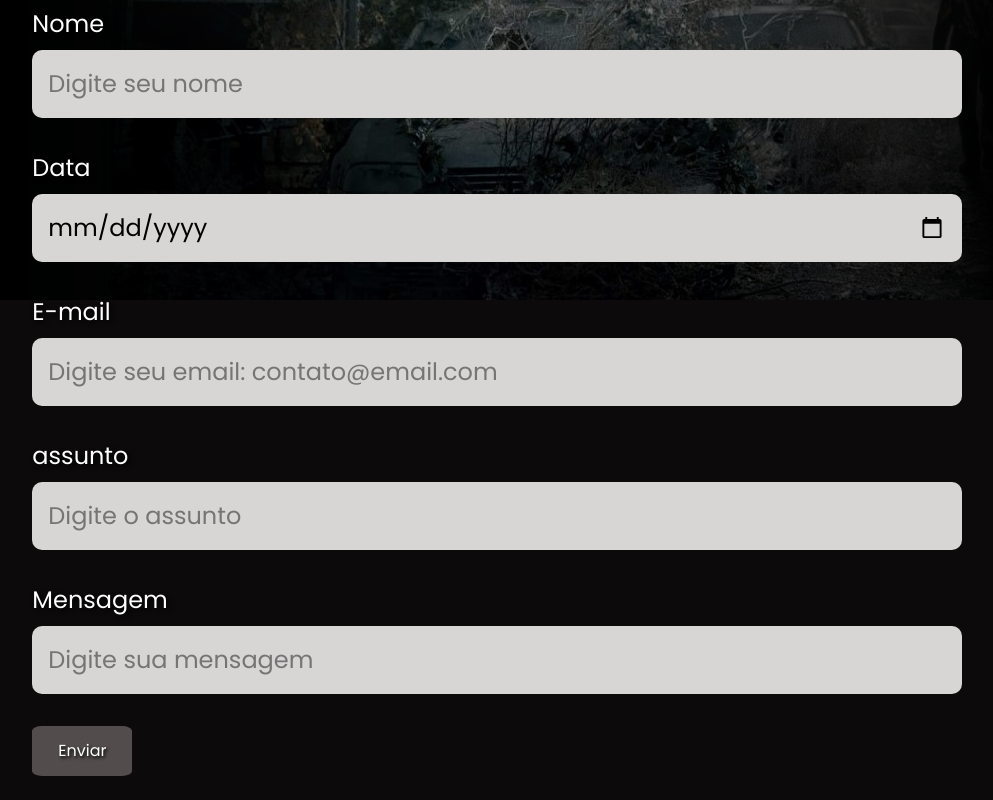
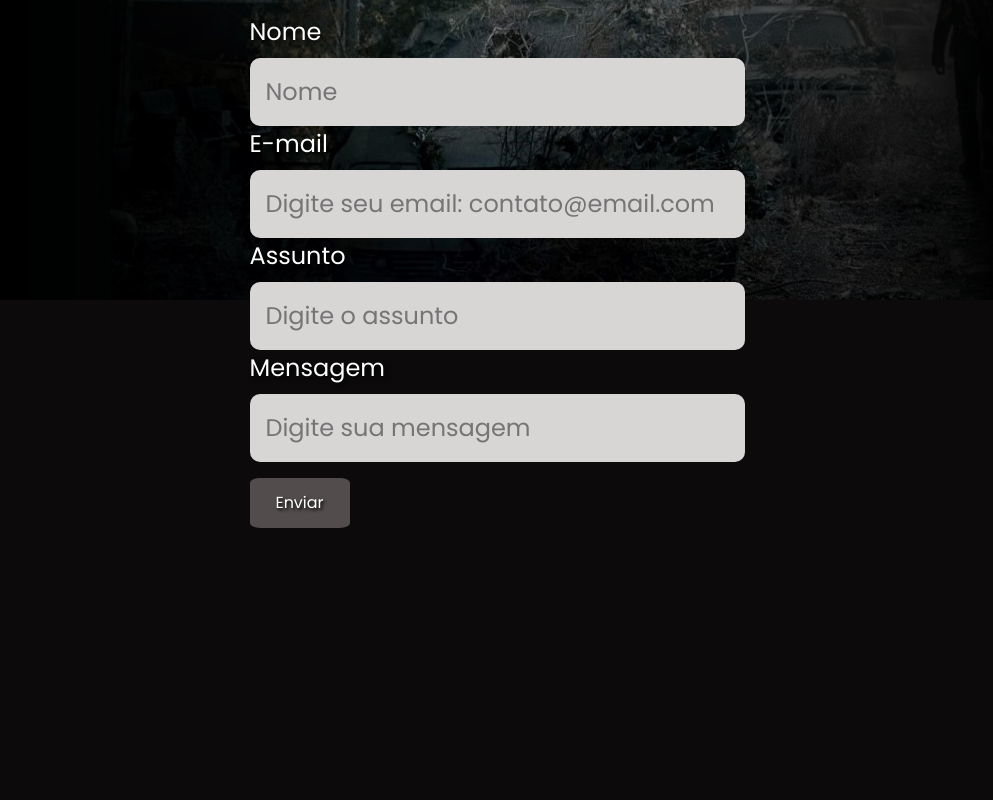
Before and after one commit to LarissaOlimpio/TheLastOfUs, a React (Create React App) app: page /contato in a window 1280 px wide. Shown: the part 500-1300 px from the top of the page, without its empty margins (143-1136 px from the left). Built offline with nearby package versions, Linux system fonts and the light colour scheme.

Commit message:
validando formulario com hookForm

```diff
--- a/package.json
+++ b/package.json
@@ -4,6 +4,7 @@
   "private": true,
   "dependencies": {
     "@hookform/error-message": "^2.0.1",
+    "@hookform/resolvers": "^3.0.1",
     "@testing-library/jest-dom": "^5.16.5",
     "@testing-library/react": "^13.4.0",
     "@testing-library/user-event": "^13.5.0",
@@ -17,7 +18,8 @@
     "react-scripts": "5.0.1",
     "react-slick": "^0.29.0",
     "swiper": "^9.1.1",
-    "web-vitals": "^2.1.4"
+    "web-vitals": "^2.1.4",
+    "zod": "^3.21.4"
   },
   "scripts": {
     "start": "react-scripts start",
--- a/src/components/Button/Button.module.css
+++ b/src/components/Button/Button.module.css
@@ -1,3 +1,6 @@
+.divButton{
+  padding: 1rem 0;
+}
 .button {
   width: 100px;
   height: 50px;
@@ -8,6 +11,7 @@
   color: var(--write);
   transition: 0.3s ease-in-out;
   text-shadow: black 0.1em 0.1em 0.2em;
+
 }
 .button:hover {
   transform: scale(1.2);
--- a/src/components/Button/index.jsx
+++ b/src/components/Button/index.jsx
@@ -1,5 +1,10 @@
 import styles from "./Button.module.css";
 function Button({ children }) {
-  return <button className={styles.button}>{children}</button>;
+  return (
+    <div className={styles.divButton}>
+        <button className={styles.button}>{children}</button>
+    </div>
+  )
+
 }
 export default Button;
--- a/src/components/TextField/TextField.module.css
+++ b/src/components/Form/Form.module.css
@@ -1,14 +1,15 @@
-.textField {
+.form {
   color: var(--write);
   margin: 2rem 0;
+  min-width: 40%;
 }
-.textField label {
+.form label {
   display: block;
   margin-bottom: 0.5rem;
   font-size: 1rem;
   text-shadow: black 0.1em 0.1em 0.2em;
 }
-.textField input {
+.form input {
   padding: 1rem;
   min-width: 100%;
   border-radius: 10px;
@@ -16,19 +17,31 @@
   border: none;
   background-color: var(--backgroundInput);
 }
+.form span {
+  color: var(--span);
+  font-size: 0.8rem;
+  text-shadow: black 0.1em 0.1em 0.2em;
+}
+
 @media (min-width: 425px) {
-  .textField label {
+  .form label {
     font-size: 1.3rem;
   }
-  .textField input {
+  .form input {
     font-size: 1.3rem;
+  }
+  .form span {
+    font-size: 1rem;
   }
 }
 @media (min-width: 768px) {
-  .textField label {
+  .form label {
     font-size: 1.5rem;
   }
-  .textField input {
+  .form input {
     font-size: 1.5rem;
   }
+  .form span {
+    font-size: 1.2rem;
+  }
 }
--- /dev/null
+++ b/src/components/Form/index.jsx
@@ -0,0 +1,79 @@
+import { useForm } from "react-hook-form";
+import { zodResolver } from "@hookform/resolvers/zod";
+import { z } from "zod";
+import Button from "components/Button";
+import styles from "./Form.module.css";
+
+const createUserFormSchema = z.object({
+
+  name: z.string()
+    .nonempty("Campo nome é obrigatório")
+    .min(3, "Escreva seu nome sem abreviação"),
+  email: z.string()
+    .nonempty("Campo e-mail é obrigatório")
+    .email("Formato de e-mail inválido"),
+  subject: z.string()
+    .nonempty("Campo assunto é obrigatório"),
+  message: z.string()
+    .nonempty("Campo mensagem é obrigatório"),
+});
+
+function Form() {
+  const {
+    register,
+    handleSubmit,
+    formState: { errors },
+  } = useForm({
+    resolver: zodResolver(createUserFormSchema),
+  });
+
+  function createUser(e){
+
+  }
+  return (
+    <form className={styles.form} onSubmit={handleSubmit(createUser)}>
+
+      <div>
+        <label>Nome</label>
+        <input
+            type="text"
+            placeholder="Nome"
+            {...register("name")} />
+        {errors.name && <span>{errors.name.message}</span>}
+      </div>
+
+      <div>
+        <label>E-mail</label>
+        <input
+            type="email"
+            placeholder="Digite seu email: contato@email.com"
+            {...register("email")} />
+        {errors.email && <span>{errors.email.message}</span>}
+      </div>
+
+      <div>
+        <label >Assunto</label>
+        <input
+            type="text"
+            placeholder="Digite o assunto "
+            {...register("subject")} />
+        {errors.subject && <span>{errors.subject.message}</span>}
+      </div>
+
+      <div>
+        <label>Mensagem</label>
+        <input
+            type="text"
+            placeholder="Digite sua mensagem"
+            {...register("message")} />
+        {errors.message && <span>{errors.message.message}</span>}
+      </div>
+
+      <Button>Enviar</Button>
+
+    </form>
+
+  );
+
+}
+export default Form;
--- a/src/components/TextField/index.jsx
+++ /dev/null
@@ -1,19 +0,0 @@
-import styles from "./TextField.module.css";
-
-const TextField = (props) => {
-  return (
-    <div className={styles.textField}>
-      <label>{props.label}</label>
-
-      <input
-        name={props.name}
-        placeholder={props.placeholder}
-        value={props.value}
-        type={props.type}
-        onBlur={props.onBlur}
-        required={props.required}
-      />
-    </div>
-  );
-};
-export default TextField;
--- a/src/index.css
+++ b/src/index.css
@@ -12,6 +12,7 @@
   --black: #0c0a0a;
   --footerColor: #ada9a9;
   --backgroundInput: rgb(216, 213, 213);
+  --span:rgb(235, 107, 107);
 }
 body {
   background: var(--black);
--- a/src/pages/Contact/Contact.module.css
+++ b/src/pages/Contact/Contact.module.css
@@ -12,6 +12,7 @@
 .section {
   padding: 2rem;
   display: flex;
+  flex-direction: column;
   align-items: center;
   justify-content: center;
 }
--- a/src/pages/Contact/index.jsx
+++ b/src/pages/Contact/index.jsx
@@ -1,96 +1,18 @@
-import Button from "components/Button";
-import TextField from "components/TextField";
-import { useState } from "react";
 import styles from "./Contact.module.css";
+import Form from "components/Form";
 
 function Contact() {
-  const [form, setForm] = useState({
-    name: "",
-    date: "",
-    email: "",
-    subject: "",
-    message: "",
-  });
-
-  const handleChange = (e) => {
-    let newProp = form;
-    newProp[e.target.name] = e.target.value;
-    return setForm({ ...newProp });
-  };
-
-  const handleSubmit = (e) => {
-    e.preventDefault();
-    console.log(form);
-  };
-
   return (
     <section className={styles.section}>
       <div className={styles.background}></div>
-      <form
-        className={styles.form}
-        onSubmit={(e) => {
-          handleSubmit(e);
-        }}
-      >
-        <div className={styles.title}>
-          <h1>Gostaria de entrar em contato conosco?</h1>
-          <h2>
-            Preencha os campos abaixo que entraremos em contato assim que
-            possível
-          </h2>
-        </div>
+      <div className={styles.title}>
+        <h1>Gostaria de entrar em contato conosco?</h1>
+        <h2>
+          Preencha os campos abaixo que entraremos em contato assim que possível
+        </h2>
+      </div>
 
-        <div className={styles.textField}>
-          <TextField
-            name="name"
-            label="Nome"
-            placeholder="Digite seu nome"
-            type="text"
-            required
-            onBlur={(e) => handleChange(e)}
-          />
-
-          <TextField
-            name="date"
-            label="Data"
-            placeholder="Data"
-            type="date"
-            required={false}
-            onBlur={(e) => handleChange(e)}
-          />
-
-          <TextField
-            name="email"
-            label="E-mail"
-            placeholder="Digite seu email: contato@email.com"
-            type="email"
-            required
-            onBlur={(e) => handleChange(e)}
-          />
-
-          <TextField
-            name="subject"
-            label="assunto"
-            placeholder="Digite o assunto "
-            type="text"
-            required
-            onBlur={(e) => handleChange(e)}
-          />
-
-          <TextField
-            name="message"
-            label="Mensagem"
-            placeholder="Digite sua mensagem"
-            type="text"
-            required
-            onBlur={(e) => handleChange(e)}
-          />
-        </div>
-
-        <div className={styles.button}>
-          <Button>Enviar</Button>
-        </div>
-      </form>
+      <Form />
     </section>
   );
 }
```
Also changed, not shown: src/components/Footer/Footer.module.css (+12 -1 lines), 1 other file (tests, documents, lock files or other folders).
